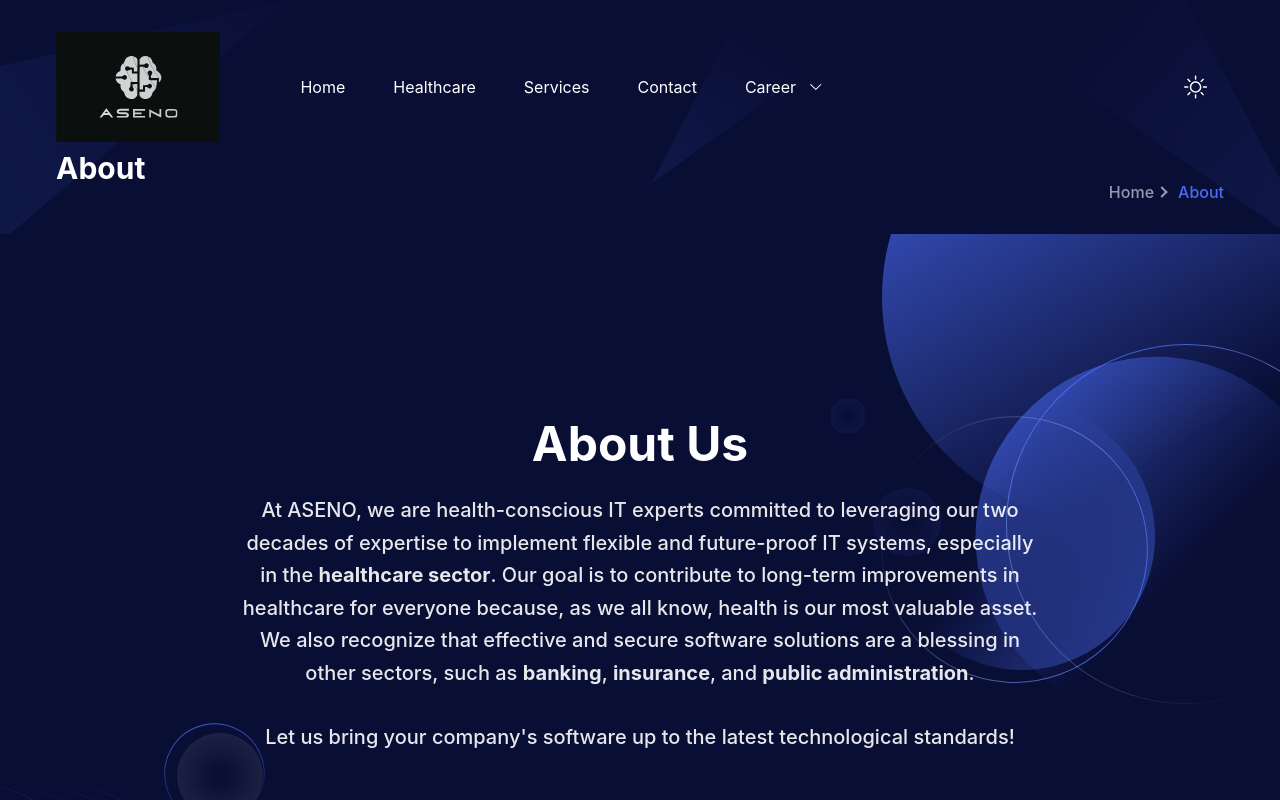
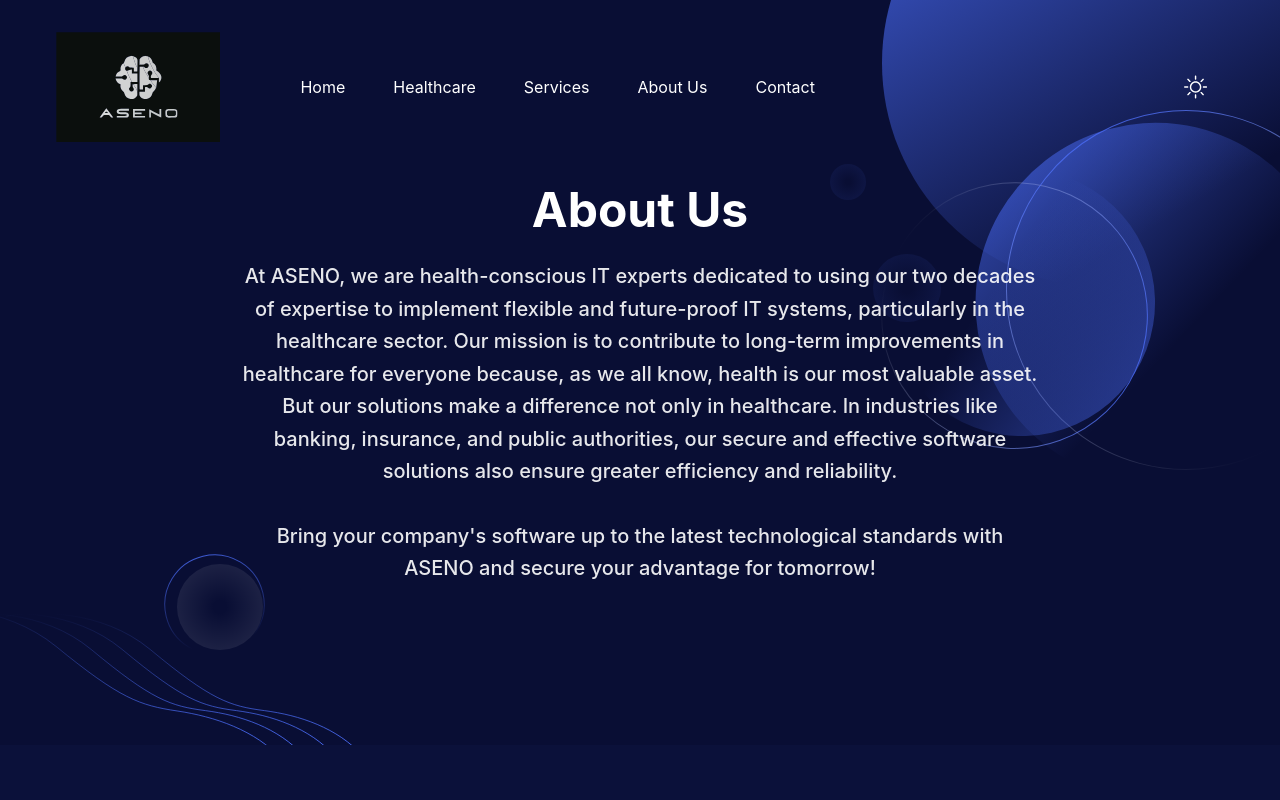
Before and after one commit to aseno-gmbh/aseno-gmbh.github.io, a Next.js app: page /about in a window 1280 px wide. Shown: the top 800 px of the page. Built offline with nearby package versions, Linux system fonts and the light colour scheme.

Commit message:
about us ready for production

```diff
--- a/app/about/page.jsx
+++ b/app/about/page.jsx
@@ -8,10 +8,10 @@ import Features from "@/components/Features";
 const AboutPage = () => {
   return (
     <>
-      <Breadcrumb
+      {/* <Breadcrumb
          pageName="About"
         // description="Here ist our new About Page :-)"
-      />
+      /> */}
       <HeroAboutUs />
       {/* <Features
         title={"About Us"}
--- a/app/page.jsx
+++ b/app/page.jsx
@@ -32,7 +32,7 @@ export default function Home() {
       /> */}
       {/* <Video />
       <Brands /> */}
-      <Team />
+      {/* <Team /> */}
       <Testimonials />
        {/*<Pricing />
       <Blog />
--- a/components/Header/menuData.jsx
+++ b/components/Header/menuData.jsx
@@ -17,12 +17,12 @@ const menuData = [
     path: "/services",
     newTab: false,
   },
-  // {
-  //   id: 4,
-  //   title: "About",
-  //   path: "/about",
-  //   newTab: false,
-  // },
+  {
+    id: 4,
+    title: "About Us",
+    path: "/about",
+    newTab: false,
+  },
   {
     id: 5,
     title: "Contact",
@@ -35,23 +35,23 @@ const menuData = [
   //   path: "/blog",
   //   newTab: false,
   // },
-   {
-    id: 7,
-    title: "Career",
-    newTab: false,
-    submenu: [
-      {
-        id: 54,
-        title: "Senior SW Engineer",
-        path: "/blog-senior",
-        newTab: false,
-      },
-      {
-        id: 55,
-        title: "Junior SW Engineer",
-        path: "/blog-junior",
-        newTab: false,
-      },
+  //  {
+  //   id: 7,
+  //   title: "Career",
+  //   newTab: false,
+  //   submenu: [
+  //     {
+  //       id: 54,
+  //       title: "Senior SW Engineer",
+  //       path: "/blog-senior",
+  //       newTab: false,
+  //     },
+  //     {
+  //       id: 55,
+  //       title: "Junior SW Engineer",
+  //       path: "/blog-junior",
+  //       newTab: false,
+  //     },
   //     // {
   //     //   id: 46,
   //     //   title: "Sign In Page",
@@ -70,7 +70,7 @@ const menuData = [
   //     //   path: "/error",
   //     //   newTab: false,
   //     // },
-     ],
-   },
+  //   ],
+  // },
 ];
 export default menuData;
--- a/components/Hero/index2.jsx
+++ b/components/Hero/index2.jsx
@@ -17,11 +17,12 @@ const HeroAboutUs = () => {
                 About Us
                 </h1>
                 <p className="mb-8 text-base font-medium !leading-relaxed text-body-color dark:text-white dark:opacity-90 sm:text-lg md:text-xl">
-                At ASENO, we are health-conscious IT experts committed to leveraging our two decades of expertise to implement flexible and future-proof IT systems, especially in the <strong>healthcare sector</strong>. Our goal is to contribute to long-term improvements in healthcare for everyone because, as we all know, health is our most valuable asset.
-We also recognize that effective and secure software solutions are a blessing in other sectors, such as <strong>banking</strong>, <strong>insurance</strong>, and <strong>public administration</strong>.
+                At ASENO, we are health-conscious IT experts dedicated to using our two decades of expertise to implement flexible and future-proof IT systems, particularly in the healthcare sector. Our mission is to contribute to long-term improvements in healthcare for everyone because, as we all know, health is our most valuable asset.
+
+But our solutions make a difference not only in healthcare. In industries like banking, insurance, and public authorities, our secure and effective software solutions also ensure greater efficiency and reliability.
 </p>
 <p className="mb-0 text-base font-medium !leading-relaxed text-body-color dark:text-white dark:opacity-90 sm:text-lg md:text-xl">
-Let us bring your company's software up to the latest technological standards!
+Bring your company's software up to the latest technological standards with ASENO and secure your advantage for tomorrow!
                 </p>
               </div>
             </div>
```
